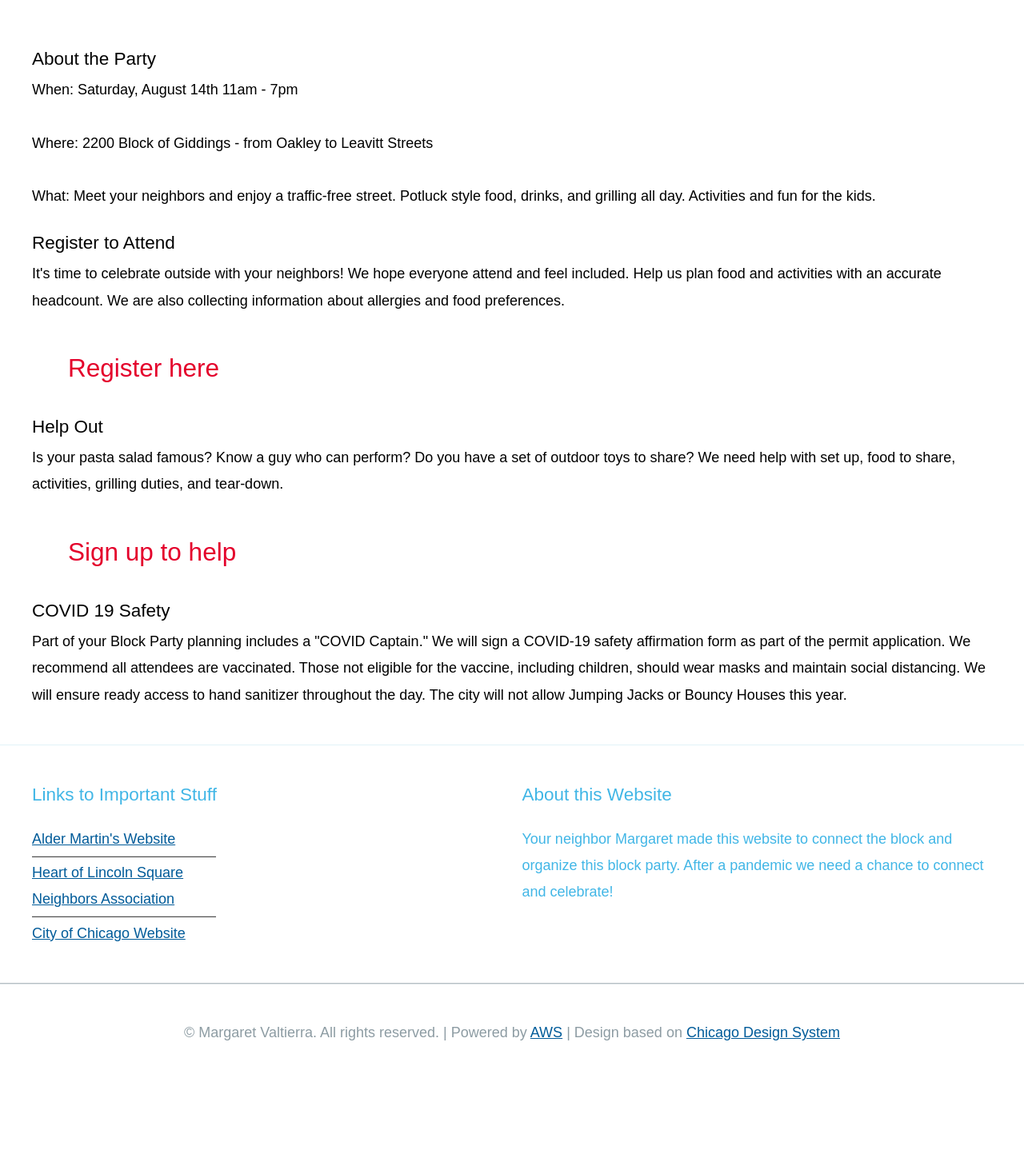
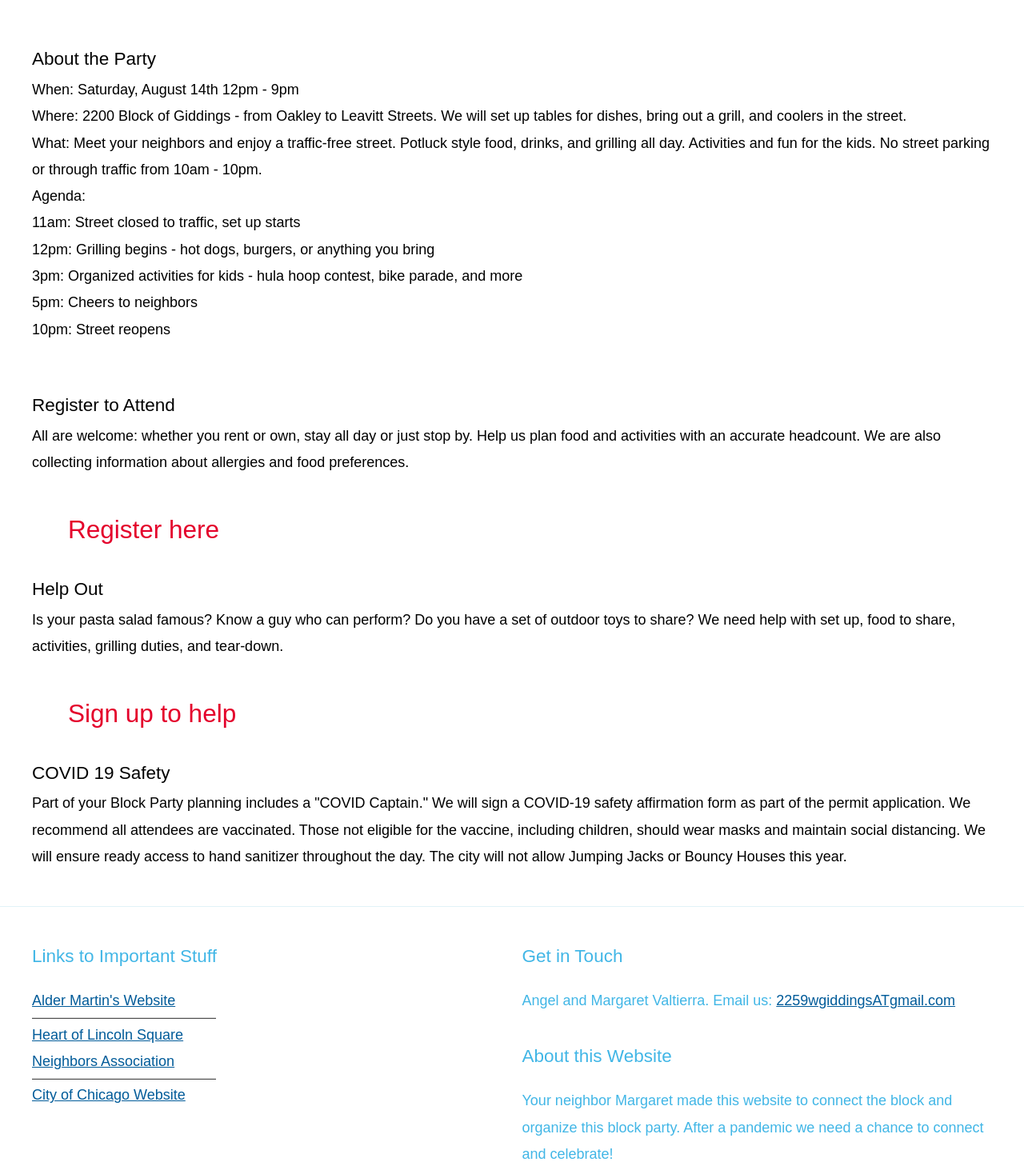
Before and after one commit to margaretvaltie/blockparty, a plain HTML site: page index.html in a window 1280 px wide. Shown: the part 251-1714 px from the top of the page at 80% size. Before the commit the page ends 1640 px from the top, so only its background shows below. Drawn offline with Linux system fonts and the light colour scheme; a web font is replaced by a local one.

Commit message:
agenda and details

```diff
--- a/index.html
+++ b/index.html
@@ -6,7 +6,7 @@
 		<meta name="viewport" content="width=device-width, initial-scale=1" />
 		<!--[if lte IE 8]><script src="assets/js/ie/html5shiv.js"></script><![endif]-->
 		<link rel="stylesheet" href="assets/css/main.css" />
-		<link rel='shortcut icon' type='image/x-icon' href='images/favicon.ico' />
+		<link rel='icon' href='images/favicon.ico' />
 	</head>
 	<body>
 		<div id="page-wrapper">
@@ -55,16 +55,22 @@
 									<!-- Feature #1 -->
 										<section>
 											<h2>About the Party</h2>
-											<p><bold>When:</bold> Saturday, August 14th 11am - 7pm</br>
-											<br><bold>Where:</bold> 2200 Block of Giddings - from Oakley to Leavitt Streets</br>
-											<br><bold>What:</bold> Meet your neighbors and enjoy a traffic-free street. Potluck style food, drinks, and grilling all day. Activities and fun for the kids. </p>
+											<p><bold>When:</bold> Saturday, August 14th 12pm - 9pm
+											<br><bold>Where:</bold> 2200 Block of Giddings - from Oakley to Leavitt Streets. We will set up tables for dishes, bring out a grill, and coolers in the street.
+											<br><bold>What:</bold> Meet your neighbors and enjoy a traffic-free street. Potluck style food, drinks, and grilling all day. Activities and fun for the kids. No street parking or through traffic from 10am - 10pm.
+											<br>Agenda:
+											<br>11am: Street closed to traffic, set up starts
+											<br>12pm: Grilling begins - hot dogs, burgers, or anything you bring
+											<br>3pm: Organized activities for kids - hula hoop contest, bike parade, and more
+											<br>5pm: Cheers to neighbors
+											<br>10pm: Street reopens<p>
 										</section>
 								</div>
 								<div class="12u 12u(mobile)">
 									<!-- Feature #2 -->
 										<section>
 											<h2>Register to Attend</h2>
-											<p>It's time to celebrate outside with your neighbors!  We hope everyone attend and feel included. Help us plan food and activities with an accurate headcount. We are also collecting information about allergies and food preferences. </p><a href="https://docs.google.com/forms/d/e/1FAIpQLSc22uhqfP6qU3M6UxyIU8FDFkzE5z-Q4dqf8FFixsUAyV-dHw/viewform?usp=sf_link" target="_blank" class="button-big"> Register here</a>
+											<p>All are welcome: whether you rent or own, stay all day or just stop by.  Help us plan food and activities with an accurate headcount. We are also collecting information about allergies and food preferences. </p><a href="https://docs.google.com/forms/d/e/1FAIpQLSc22uhqfP6qU3M6UxyIU8FDFkzE5z-Q4dqf8FFixsUAyV-dHw/viewform?usp=sf_link" target="_blank" class="button-big"> Register here</a>
 											</p>
 										</section>
 								</div>
@@ -115,6 +121,8 @@
 
 								<!-- Blurb -->
 									<section>
+										<h2>Get in Touch</h2>
+										<p>Angel and Margaret Valtierra. Email us: <a href="mailto:2259wgiddings@gmail.com" target=_"_blank>2259wgiddingsATgmail.com</a></p>
 										<h2>About this Website</h2>
 										<p>
 											Your neighbor Margaret made this website to connect the block and organize this block party. After a pandemic we need a chance to connect and celebrate!
```
